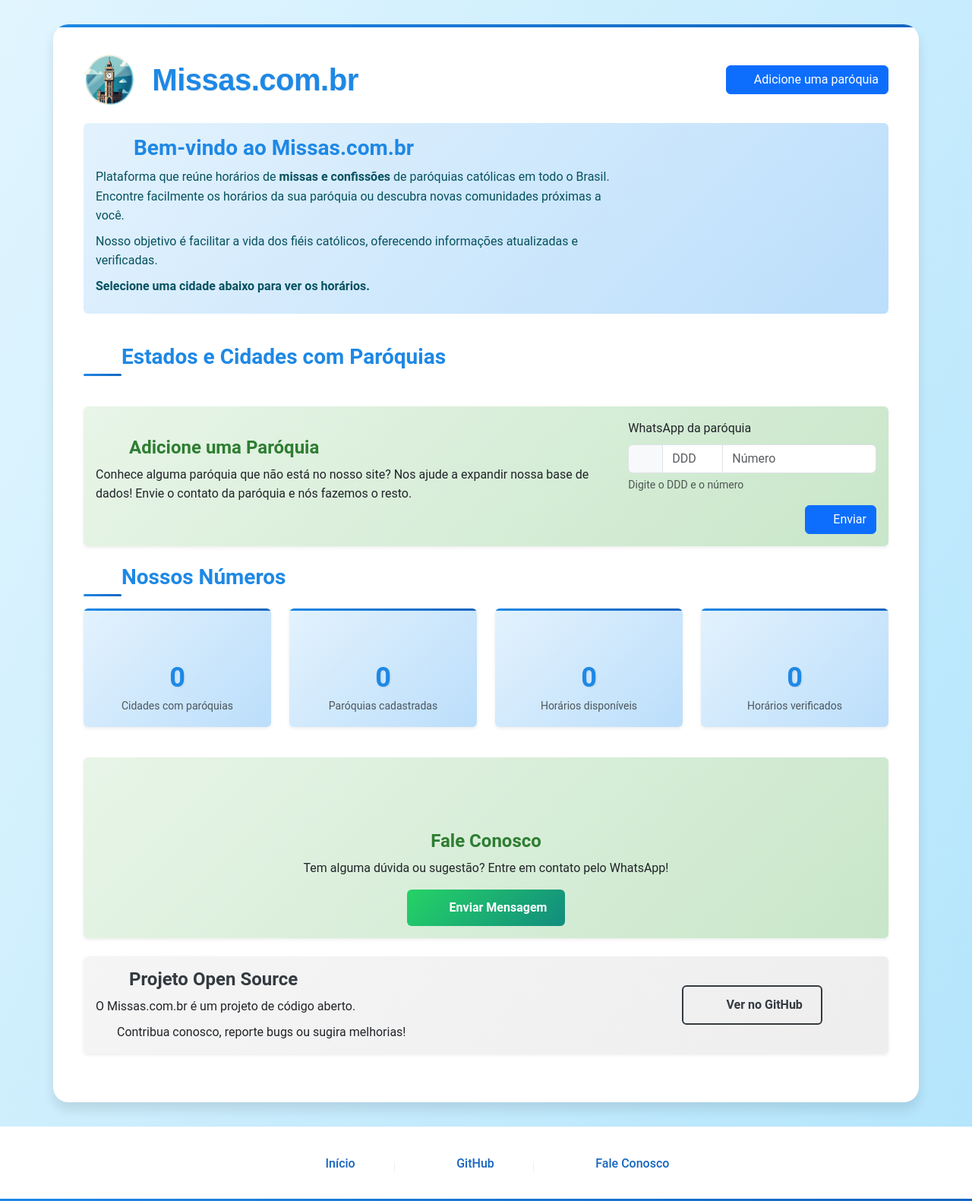
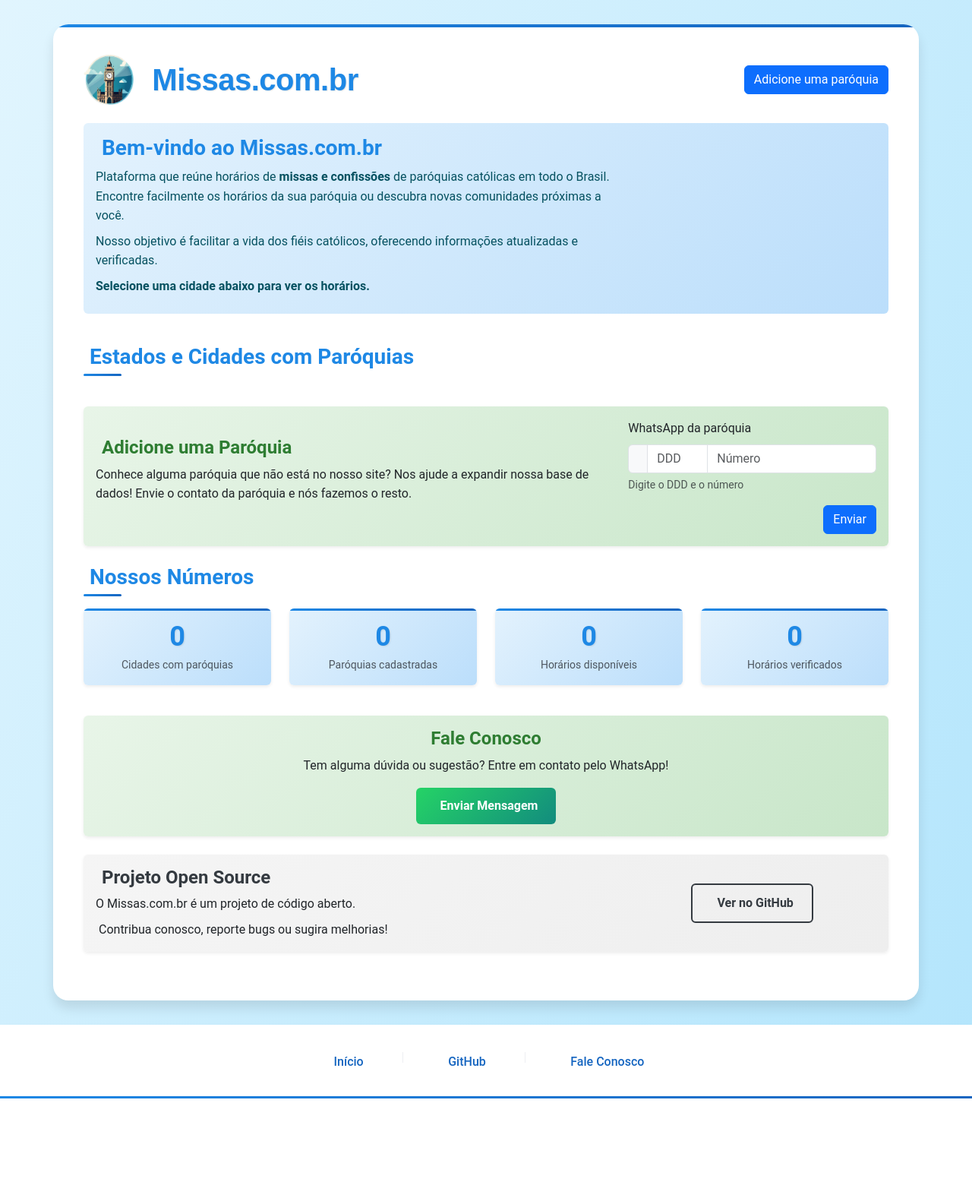
Before and after one commit to lucasrcezimbra/missas.com.br, a Django app: page / in a window 1280 px wide. Shown: the whole page at 76% size. After the commit the page ends 1446 px from the top, so only its background shows below. Run offline with Django 5.2, Linux system fonts and the light colour scheme; data comes from the database, SQL or seed files in the repository; data that the repository does not hold is empty; parts of the project's set-up code (start-up, migrations or seed data) failed here and were passed over; some libraries are stand-ins or nearby versions; some web fonts are replaced.

Commit message:
Apply suggestion from @lucasrcezimbra

```diff
--- a/missas/core/templates/base.html
+++ b/missas/core/templates/base.html
@@ -62,67 +62,6 @@
                 color: #fff;
                 background-color: #0d6efd;
                 border-color: #0d6efd;
-            }
-
-            /* FontAwesome font-display override will be handled by additional CSS below */
-
-            /* Critical FontAwesome icon base styles to prevent layout shifts */
-            .fa, .fas, .far, .fab, .fal, .fad, .fa-solid, .fa-regular, .fa-brands {
-                display: inline-block;
-                width: 1.25em;
-                text-align: center;
-                font-style: normal;
-                font-variant: normal;
-                text-rendering: auto;
-                line-height: 1;
-                font-weight: 900;
-                min-height: 1em;
-                vertical-align: -0.125em;
-                transition: none; /* Prevent transition flashes during icon replacement */
-                /* Fallback content for when font hasn't loaded yet */
-                content: attr(data-icon) " ";
-            }
-
-            /* Specific fallbacks for different icon contexts to ensure consistent spacing */
-            .fa::before, .fas::before, .far::before, .fab::before, .fal::before, .fad::before,
-            .fa-solid::before, .fa-regular::before, .fa-brands::before {
-                display: inline-block;
-                width: 1.25em;
-                text-align: center;
-                min-width: 1.25em;
-            }
-
-            /* Ensure consistent spacing for icon containers */
-            .contact-item i, .stats-icon, .contact-icon, .project-icon {
-                min-width: 1.25em;
-                text-align: center;
-                display: inline-block;
-            }
-
-            /* Reserve space for larger icons to prevent layout shifts */
-            .stats-icon {
-                width: 2.5rem;
-                height: 2.5rem;
-                font-size: 2.5rem;
-                display: inline-block;
-                text-align: center;
-                line-height: 2.5rem;
-            }
-            .contact-icon {
-                width: 4rem;
-                height: 4rem;
-                font-size: 4rem;
-                display: inline-block;
-                text-align: center;
-                line-height: 4rem;
-            }
-            .project-icon {
-                width: 4rem;
-                height: 4rem;
-                font-size: 4rem;
-                display: inline-block;
-                text-align: center;
-                line-height: 4rem;
             }
         </style>
         <link rel="stylesheet"
```
